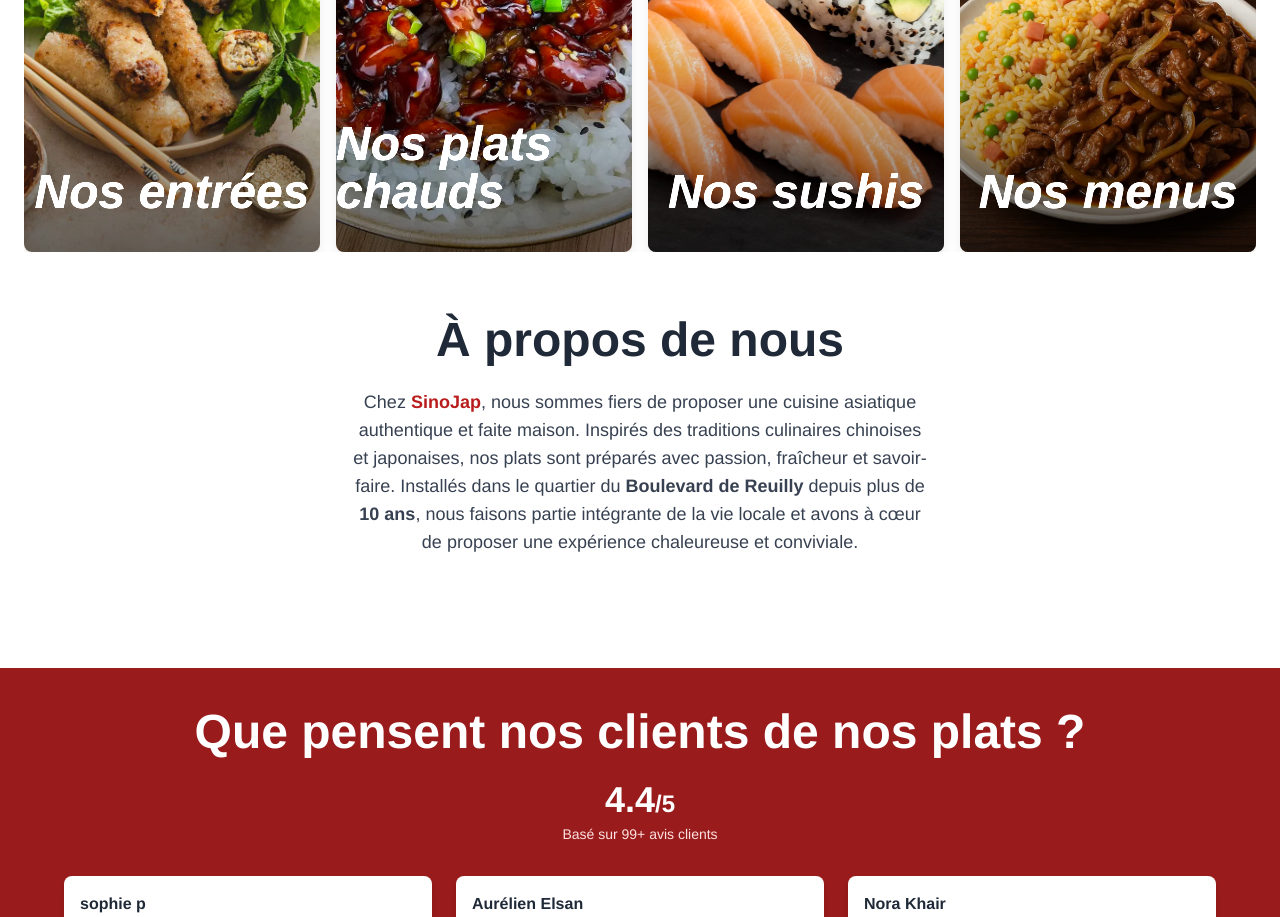
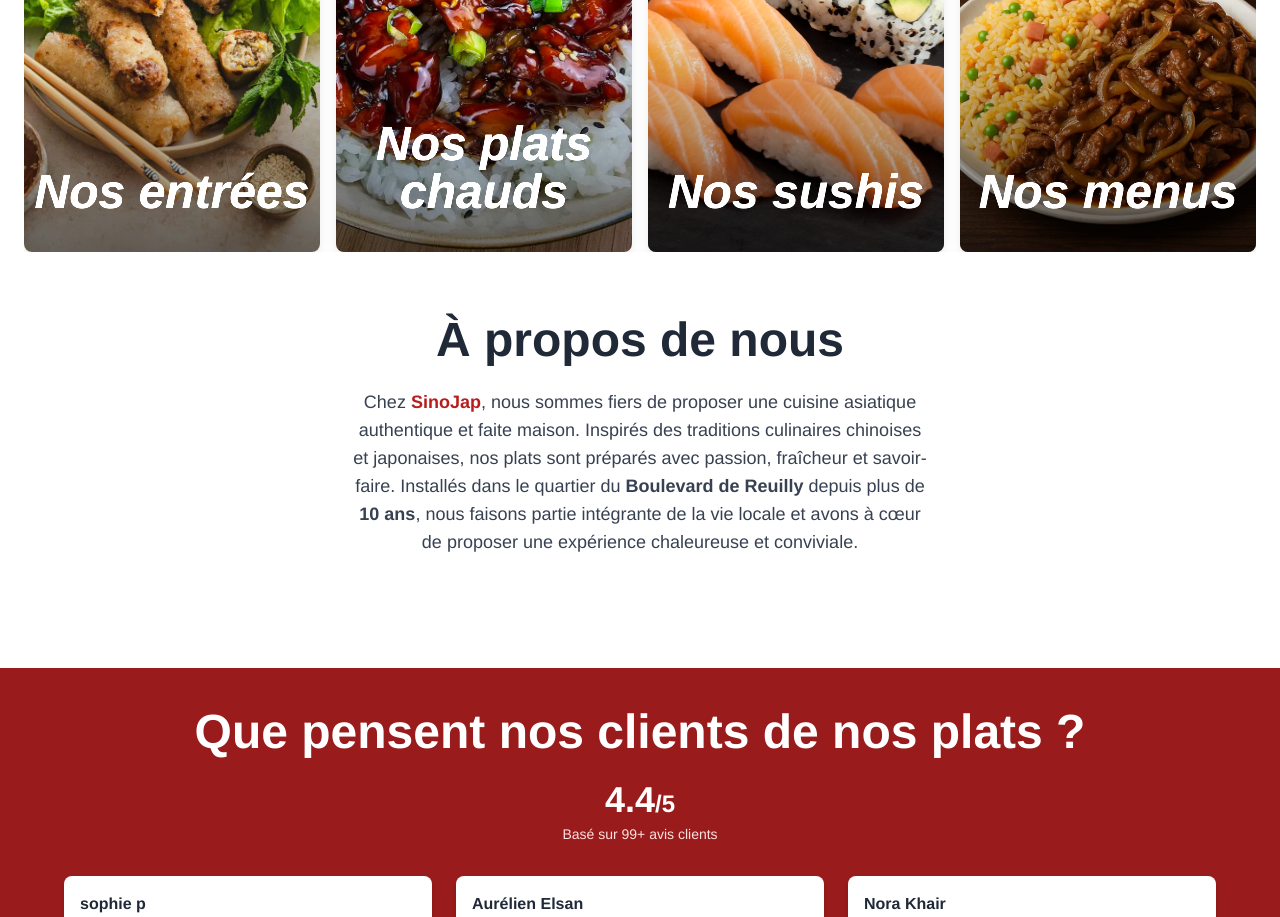
Before and after one commit to wdevyd/sinojap, a React (Vite) app: page / in a window 1280 px wide. Shown: the part 880-1797 px from the top of the page. Built offline with nearby package versions, Linux system fonts and the light colour scheme.

Commit message:
[FIX] Center caption for plates

```diff
--- a/src/pages/Home.jsx
+++ b/src/pages/Home.jsx
@@ -146,7 +146,7 @@ export default function Home() {
                   transition={{ duration: 0.6, delay: index * 0.2 }}
                   viewport={{ once:true, amount: 0.6 }}
                   draggable={false}
-                  className="text-white text-3xl md:text-5xl font-semibold italic mb-9 font-sans"
+                  className="text-white text-3xl md:text-5xl font-semibold italic mb-9 font-sans text-center"
                 >
                   {item.title}
                 </motion.h3>
```
